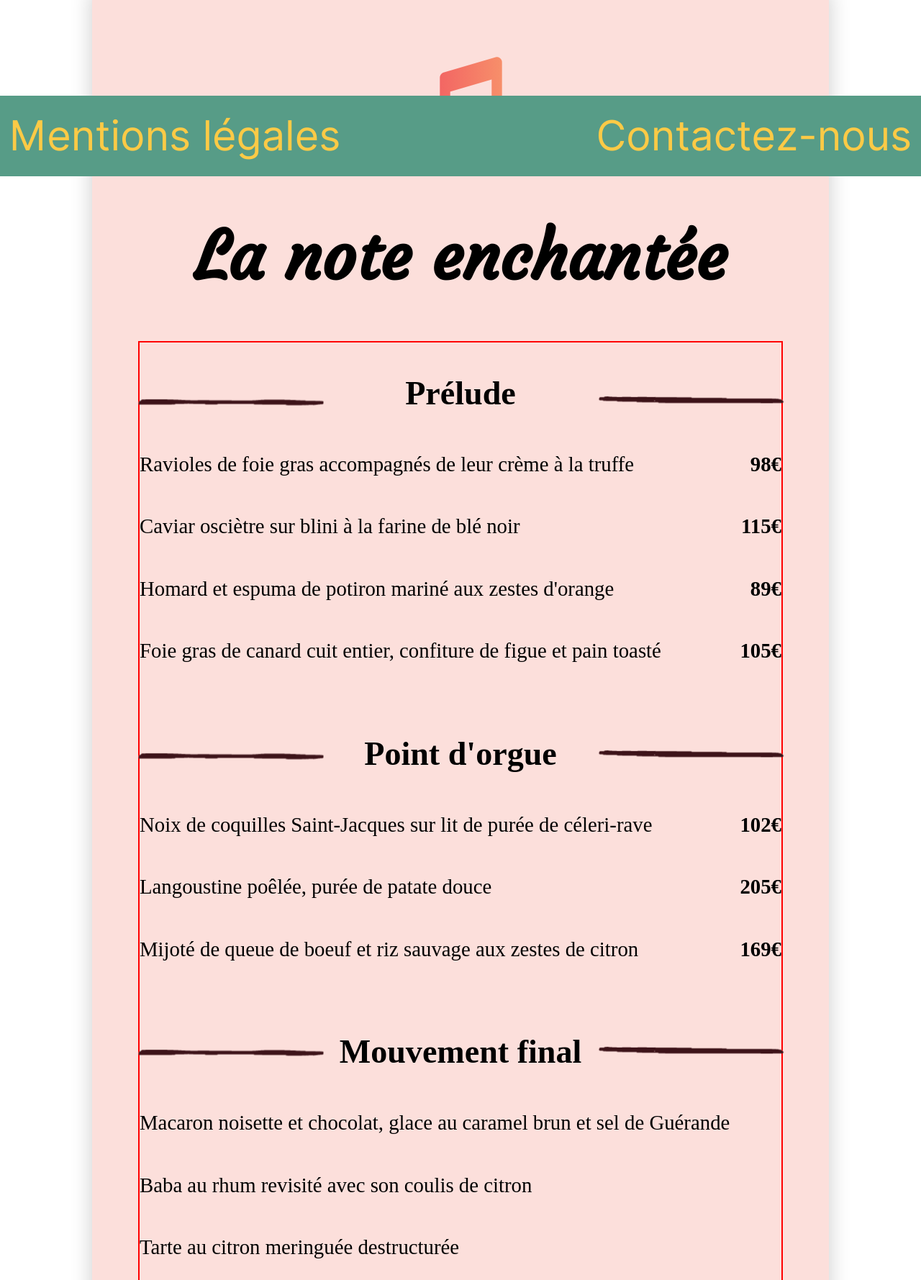
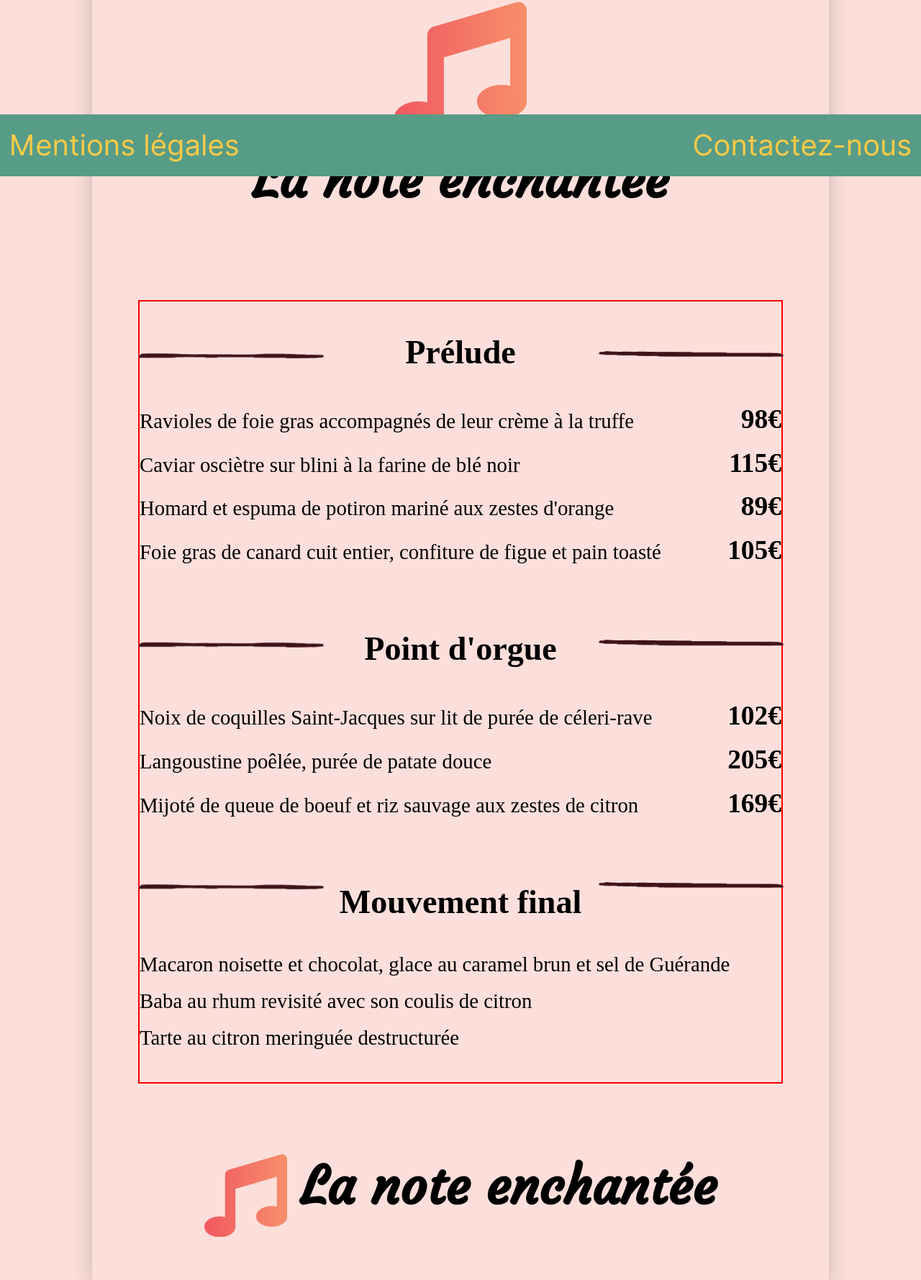
Before and after one commit to DelMout/ohmyfood, a website: page note_enchantee.html in a window 1280 px wide. Shown: the part 555-2334 px from the top of the page at 72% size. Drawn offline with Linux system fonts and the light colour scheme; files whose address does not match are found by name; a web font is replaced by a local one.

Commit message:
Alignement noms des plats et prix avec des classes ald span et float car font-size différents.

```diff
--- a/note_enchantee.html
+++ b/note_enchantee.html
@@ -8,7 +8,7 @@
     <title>ohmyfood Paris/La note enchantée</title>
 </head>
 
-<body class="body-carte">
+<body class="body-carte premier">
     <!--****************-->
 
 
@@ -24,7 +24,7 @@
 
         <div class="carte premier">
 
-            <p>
+            <p class="premiere_note">
                 <i class="fas fa-music"></i><br />
                 <h2>La note enchantée</h2>
             </p>
@@ -35,58 +35,72 @@
                 <h3>Prélude</h3>
                 <img src="trait_droite.png" alt="traitd" class="trait_d entree trait_note" />
 
-                <ul>
-                    <li>
-                        Ravioles de foie gras accompagnés de leur crème à la truffe
-                        <span>98€</span>
-                    </li>
-                    <li>
-                        Caviar osciètre sur blini à la farine de blé noir
-                        <span>115€</span>
-                    </li>
-                    <li>
-                        Homard et espuma de potiron mariné aux zestes d'orange
-                        <span>89€</span>
-                    </li>
-                    <li>
-                        Foie gras de canard cuit entier, confiture de figue et pain toasté
-                        <span>105€</span>
-                    </li>
-                </ul>
+                <div class="paragraphe">
+                    <div class="choix">
+                        <p class="nom">Ravioles de foie gras accompagnés de leur crème à la truffe</p>
+                        <p class="prix">98€</p>
+                    </div>
+                    <div class="choix">
+                        <p class="nom">Caviar osciètre sur blini à la farine de blé noir</p>
+                        <p class="prix">115€</p>
+
+                    </div>
+                    <div class="choix">
+                        <p class="nom">Homard et espuma de potiron mariné aux zestes d'orange</p>
+                        <p class="prix">89€</p>
+
+                    </div>
+                    <div class="choix">
+                        <p class="nom">Foie gras de canard cuit entier, confiture de figue et pain toasté</p>
+                        <p class="prix">105€</p>
+
+                    </div>
+                </div>
+
+
 
                 <img src="trait_gauche.png" alt="traitg" class="trait_g plat trait_note" />
                 <h3>Point d'orgue</h3>
                 <img src="trait_droite.png" alt="traitd" class="trait_d plat trait_note" />
 
-                <ul>
-                    <li>
-                        Noix de coquilles Saint-Jacques sur lit de purée de céleri-rave
-                        <span>102€</span>
-                    </li>
-                    <li>
-                        Langoustine poêlée, purée de patate douce
-                        <span>205€</span>
-                    </li>
-                    <li>
-                        Mijoté de queue de boeuf et riz sauvage aux zestes de citron
-                        <span>169€</span>
-                    </li>
-                </ul>
+                <div class="paragraphe">
+                    <div class="choix">
+                        <p class="nom">Noix de coquilles Saint-Jacques sur lit de purée de céleri-rave</p>
+                        <p class="prix">102€</p>
+                    </div>
+                    <div class="choix">
+                        <p class="nom">Langoustine poêlée, purée de patate douce</p>
+                        <p class="prix">205€</p>
+
+                    </div>
+                    <div class="choix">
+                        <p class="nom">Mijoté de queue de boeuf et riz sauvage aux zestes de citron</p>
+                        <p class="prix">169€</p>
+                    </div>
+
+                </div>
+
+
 
                 <img src="trait_gauche.png" alt="traitg" class="trait_g dessert trait_note" />
                 <h3>Mouvement final</h3>
                 <img src="trait_droite.png" alt="traitd" class="trait_d dessert trait_note" />
-                <ul>
-                    <li>
-                        Macaron noisette et chocolat, glace au caramel brun et sel de Guérande
-                    </li>
-                    <li>
-                        Baba au rhum revisité avec son coulis de citron
-                    </li>
-                    <li>
-                        Tarte au citron meringuée destructurée
-                    </li>
-                </ul>
+
+                <div class="paragraphe">
+                    <div class="choix">
+                        <p class="nom">Macaron noisette et chocolat, glace au caramel brun et sel de Guérande</p>
+
+                    </div>
+                    <div class="choix">
+                        <p class="nom">Baba au rhum revisité avec son coulis de citron</p>
+
+                    </div>
+                    <div class="choix">
+                        <p class="nom">Tarte au citron meringuée destructurée</p>
+
+                    </div>
+                </div>
+
 
             </div>
 
@@ -102,11 +116,12 @@
     <footer>
 
         <div class="mentions">
-            Mentions légales
+            <a href="./mentions.html" target="_blank">Mentions légales</a>
+
         </div>
 
         <div class="contact">
-            Contactez-nous
+            <a href="mailto:adresse@email.com">Contactez-nous</a>
         </div>
 
     </footer>
--- a/sass/main.scss
+++ b/sass/main.scss
@@ -225,6 +225,7 @@ i {
 	& .resto,& h2,& h4{
 		font-family:'courgette';
 		font-weight:bold;
+		font-size:2.5em;
 	}
 }
 
@@ -233,7 +234,7 @@ i {
 	$couleur-debut-degrade: rgb(199,116,18);
 	$couleur-fin-degrade: rgb(144,91,253);
 	$couleur-menu: rgb(199,116,18);
-	font-family: 'bodonixt';
+
 
 	@include mep-quatre-menus($couleur-fond,$couleur-debut-degrade,$couleur-fin-degrade,$couleur-menu);
 
@@ -243,10 +244,12 @@ i {
 		display: inline-block;
 		transform: scaleX(1.4);
 		letter-spacing: 0.05em;
+		font-family:bodonixt;
 	}
 
-	& .resto{
+	& .resto {
 		font-family: 'croissant';
+		font-size: 2.5em;
 	}
 }
 
@@ -284,10 +287,11 @@ footer {
 	width: 98%;
 	position: fixed;
 	bottom: 0px;
-	font-size: 2em;
+	font-size: 40px;
 	align-items: center;
 	justify-content: space-between;
 	padding: 1%;
+
 
 	&:hover>div{
 		animation:mention 3s infinite;
@@ -334,6 +338,9 @@ footer {
 	height: 115em;
 	font-family: 'Segoe Print';
 	font-size:1.8em;
+	&.premier{
+		height:125em;
+	}
 }
 
 
@@ -345,30 +352,43 @@ footer {
 
 
 
-	& .premier p{
+	/*& .premier p{
 		text-align:center;
-	}
+	}*/
 
 }
 
+.premiere_note{
+	text-align:center;
+	margin:0;
+	font-size:1.6em;
+	&+h2{
+		margin-top:2%;
+
+	}
+}
 
 h1{
 	text-align:center;
 	font-family:inter;
-	font-size:3.5em;
+	font-size:2.8em;
 	margin-top:7%;
+
 
 }
 
 h2 {
 	font-size: 3.2em;
-	margin-bottom:0;
+	margin-bottom:7%;
+
+
 }
 
 h3 {
 	font-size: 1.6em;
 	margin:0;
 	margin-top:5%;
+	/*border:1px solid blue;*/
 }
 
 h4{
@@ -401,21 +421,21 @@ h4{
 	&.premier {
 		padding: 5%;
 
-		& span {
+		& .prix {
 			font-weight: bold;
 		}
 	}
 
 	&.deuxieme {
 		font-weight: normal;
+		font-family: bodonixt;
 	}
 
 	&.troisieme, &.quatrieme {
-		& h3,& span {
+		& h3, & span {
 			font-size: 1.2em;
 			font-weight: normal;
 		}
-
 	}
 
 	& .plats {
@@ -423,13 +443,16 @@ h4{
 		flex-direction: column;
 		position: relative;
 		border: 2px solid red;
+		margin-bottom:6%;
+
 
 
 		& span {
 			float: right;
-			display:flex;
-			align-items:flex-end;
-
+			display: flex;
+			align-items: flex-end;
+			border: 2px dotted green;
+			clear: right;
 		}
 
 		& h3 {
@@ -497,8 +520,9 @@ h4{
 			&.trait_chic {
 				filter: hue-rotate(137deg) brightness(120%);
 
-				& + h3, & + ul {
+				& + h3, & + div { /*un grand div apres entree et trait-chic afin de tout coloriser*/
 					color: rgb(199,116,18);
+					letter-spacing: 0.05em;
 				}
 			}
 		}
@@ -514,8 +538,9 @@ h4{
 			&.trait_chic {
 				filter: hue-rotate(33deg) saturate(83%);
 
-				& + h3, & + ul {
+				& + h3, & + div {
 					color: rgb(165,103,153);
+					letter-spacing: 0.05em;
 				}
 			}
 
@@ -537,8 +562,9 @@ h4{
 			}
 
 			&.trait_chic {
-				& + h3, & + ul {
+				& + h3, & + div {
 					color: rgb(144,91,253);
+					letter-spacing: 0.05em;
 				}
 			}
 		}
@@ -555,12 +581,50 @@ h4{
 			list-style-type: none;
 			padding: 0;
 			line-height: 3;
+
+
+
+			& span {
+				font-size: 1.5em;
+			}
 		}
 	}
 
 	& i, h2, h3, h4 {
 		text-align: center;
 	}
+
+	li {
+		border: 1px solid red;
+	}
+}
+
+.paragraphe{
+	margin-top:3%;
+	margin-bottom:5%;
+}
+
+.choix{
+	display:flex;
+	align-items:baseline;
+	justify-content:space-between;
+	/*border:1px solid black;*/
+	margin-top:2%;
+
+}
+
+.nom{
+	font-size:1em;
+	text-align:left;
+	margin:0;
+
+}
+.prix {
+	text-align:right;
+	font-size: 1.3em;
+	margin:0;
+	/*border:1px dotted green;*/
+
 }
 
 
```
Also changed, not shown: chic_francaise.html (+56 -40 lines), delice_papilles.html (+3 -2 lines), palette_gout.html (+3 -2 lines), css/style.css, 1 other file.
